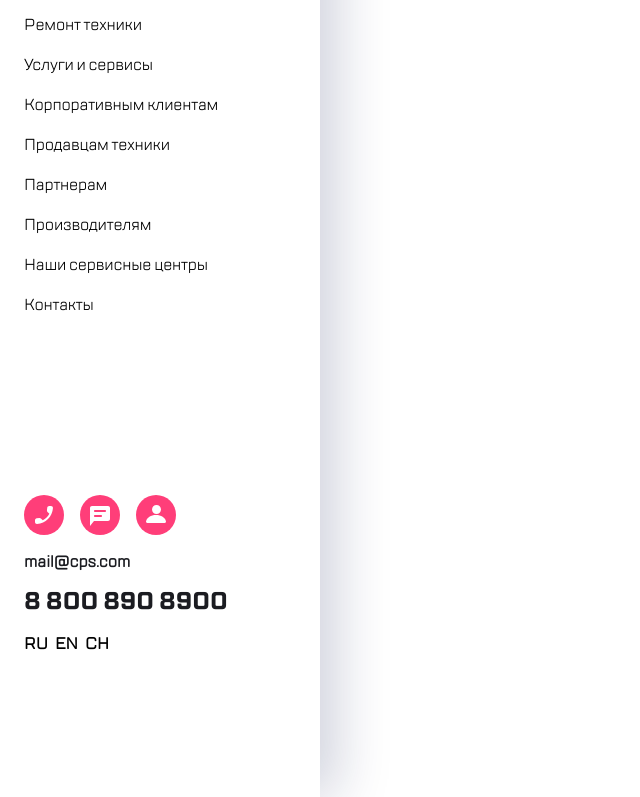
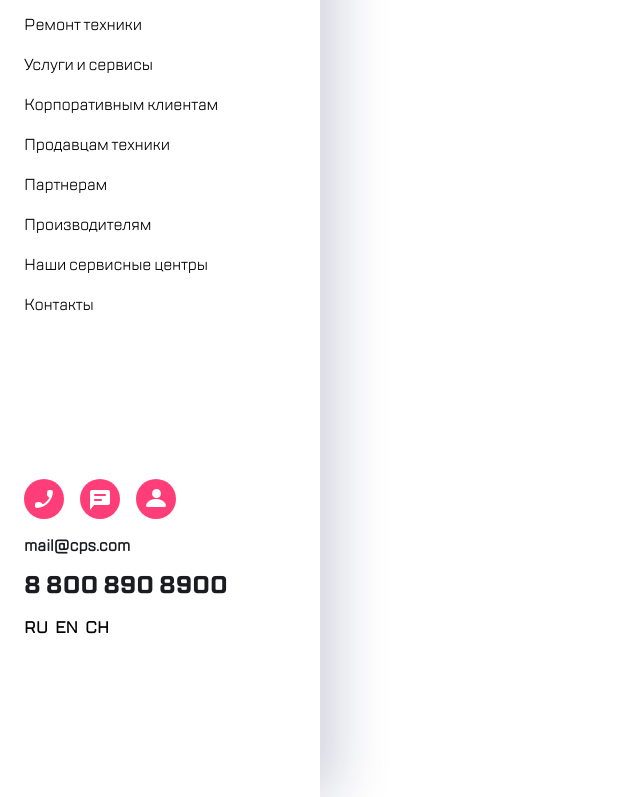
Before and after one commit to Kelmarji/WebCore-4.1.3, a plain HTML site: page index.html in a window 1280 px wide. Shown: the part 103-900 px from the top of the page, without its empty margins (0-640 px from the left). Drawn offline with Linux system fonts and the light colour scheme.

Commit message:
Update style.css

```diff
--- a/style.css
+++ b/style.css
@@ -153,7 +153,7 @@ header {
 footer {
   margin: 0px;
   margin-bottom: 40px;
-  padding: 0px 0px 16px 24px;
+  padding: 0px 0px 32px 24px;
   display: flex;
   flex-direction: column;
 }
```
